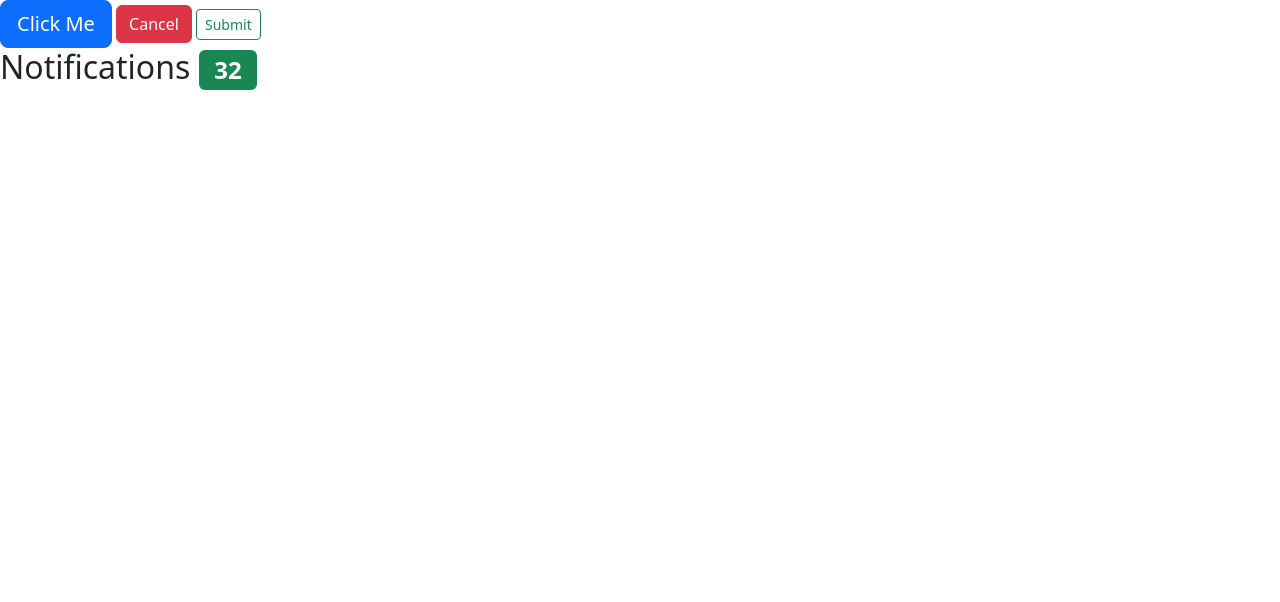
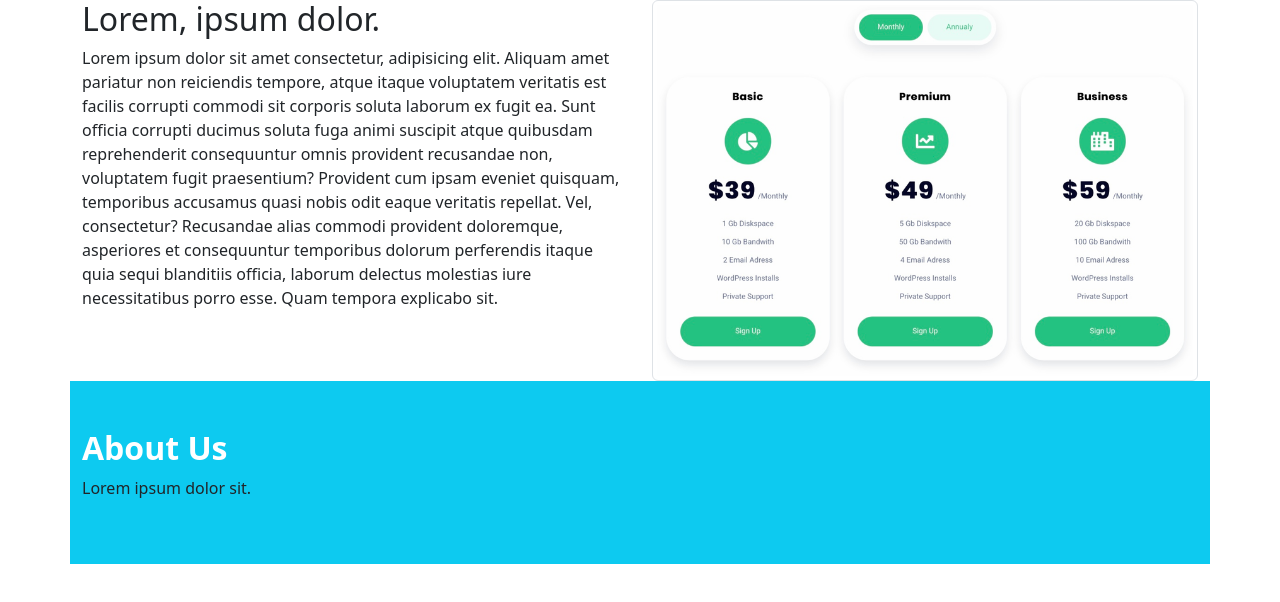
Before and after one commit to Nahashon-Kimani/introduction_to_botstrap, a plain HTML site: page index.html in a window 1280 px wide. Drawn offline with nearby package versions, Linux system fonts and the light colour scheme.

Commit message:
done two bootstrap sections

```diff
--- a/index.html
+++ b/index.html
@@ -10,15 +10,51 @@
    <title>Intro to Boostrap</title>
    <link href="https://cdn.jsdelivr.net/npm/bootstrap@5.2.0/dist/css/bootstrap.min.css" rel="stylesheet" integrity="sha384-gH2yIJqKdNHPEq0n4Mqa/HGKIhSkIHeL5AyhkYV8i59U5AR6csBvApHHNl/vI1Bx" crossorigin="anonymous">
 </head>
-
 <body>
 
 
-<button class="btn btn-primary btn-lg">Click Me </button>
-<button class="btn btn-danger">Cancel </button>
-<button class="btn btn-outline-success btn-sm">Submit </button>
+   <!-- First section starts -->
+   <section class="container">
 
-<h2>Notifications <span class="badge bg-success">32</span></h2>
+      <div class="row">
+
+         <!-- First column with text starts -->
+
+         <div class="col-sm-12 col-md-8 col-lg-6">
+            <h2>Lorem, ipsum dolor.</h2>
+            <p>
+               Lorem ipsum dolor sit amet consectetur, adipisicing elit. Aliquam amet pariatur non reiciendis tempore, atque itaque voluptatem veritatis est facilis corrupti commodi sit corporis soluta laborum ex fugit ea. Sunt officia corrupti ducimus soluta fuga animi suscipit atque quibusdam reprehenderit consequuntur omnis provident recusandae non, voluptatem fugit praesentium? Provident cum ipsam eveniet quisquam, temporibus accusamus quasi nobis odit eaque veritatis repellat. Vel, consectetur? Recusandae alias commodi provident doloremque, asperiores et consequuntur temporibus dolorum perferendis itaque quia sequi blanditiis officia, laborum delectus molestias iure necessitatibus porro esse. Quam tempora explicabo sit.
+            </p>
+         </div>
+
+         <!-- First column with text ends -->
+
+
+         <!-- Second column with image starts -->
+
+         <div class="col-sm-12 col-md-4 col-lg-6">
+            <img src="./1.png" alt="zalego academy class" class="img-fluid img-thumbnail">
+         </div>
+
+         <!-- Second column with image ends -->
+
+
+
+      </div>
+
+   </section>
+   <!-- First section ends -->
+
+
+
+
+   <!-- Second section starts -->
+      <section class="container-lg bg-info py-5">
+         <h1 class="text-white fw-bold fs-2">About Us</h1>
+         <p class="fw-light">Lorem ipsum dolor sit.</p>
+      </section>
+   <!-- Second section ends -->
+
 
    <script src="https://cdn.jsdelivr.net/npm/bootstrap@5.2.0/dist/js/bootstrap.bundle.min.js" integrity="sha384-A3rJD856KowSb7dwlZdYEkO39Gagi7vIsF0jrRAoQmDKKtQBHUuLZ9AsSv4jD4Xa" crossorigin="anonymous"></script>
 </body>
```
